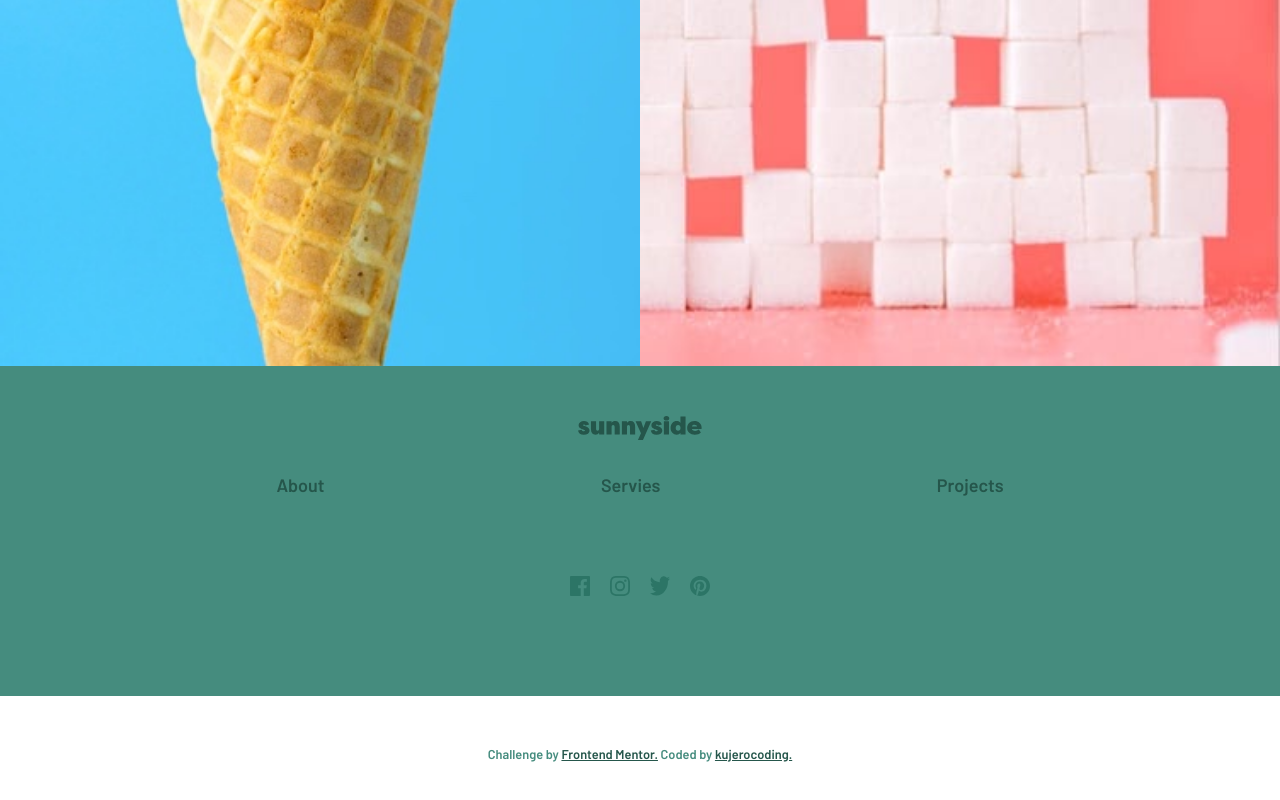
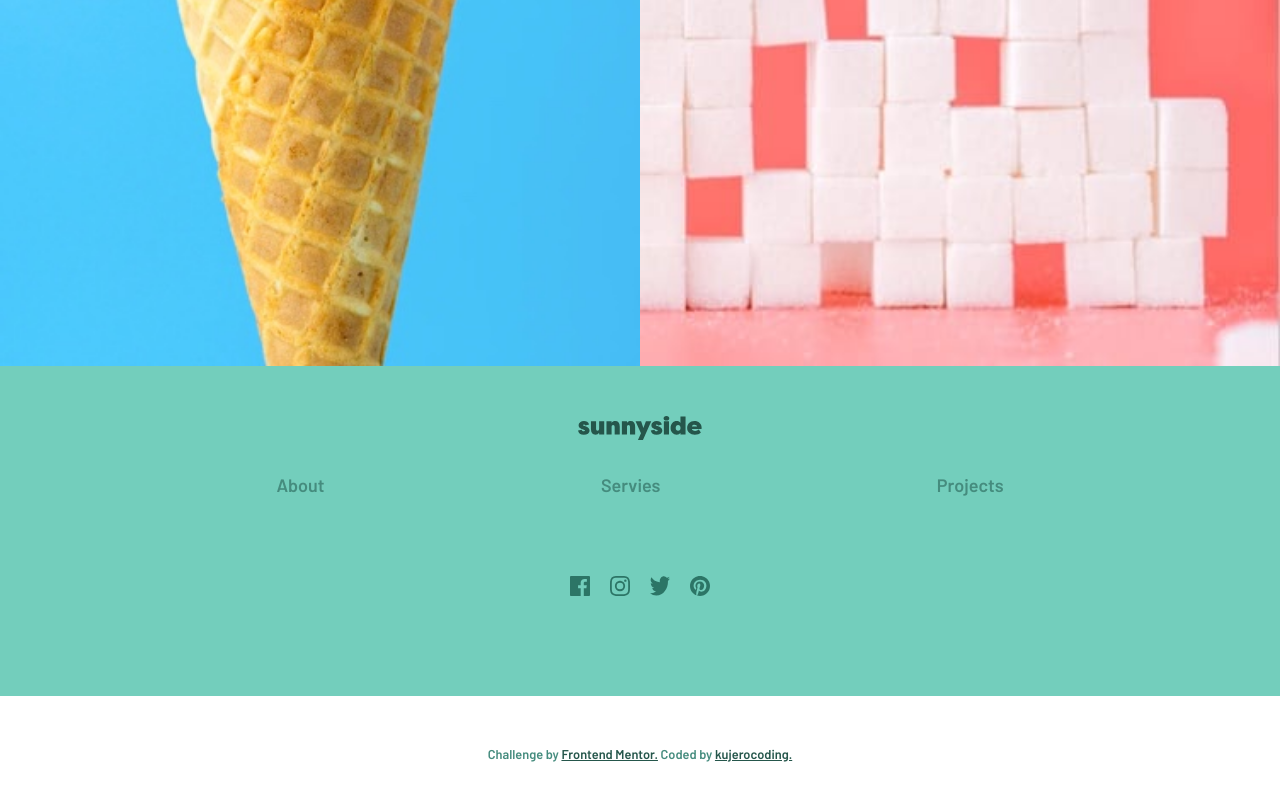
Before and after one commit to kujerocoding/sunnyside-agency-landing-page, a React (Vite) app: page / in a window 1280 px wide. Shown: the part 4754-5554 px from the top of the page. Built offline with nearby package versions, Linux system fonts and the light colour scheme.

Commit message:
Update footer lists font color

```diff
--- a/src/App.css
+++ b/src/App.css
@@ -10,6 +10,7 @@
     --DARKCYAN: #25564b;
     --DARKBLUE:  hsl(198, 62%, 26%);
     --MODERATECYAN: hsl(168, 34%, 41%);
+    --LIGHTCYAN: hsl(168, 48%, 63%);
     --VERYDARKBLUE: hsl(212, 27%, 19%);
     --VERYDARKGRAYISHBLUE: hsl(213, 9%, 39%);
     --DARKGRAYISHBLUE: hsl(232, 10%, 55%);
@@ -292,7 +293,7 @@ header{
 }
 
 .footer--linksAndIcons--container{
-    background-color: var(--MODERATECYAN);
+    background-color: var(--LIGHTCYAN);
     text-align: center;
     padding-block: 50px;
 }
@@ -301,7 +302,7 @@ header{
     display: flex;
     justify-content: space-evenly;
     list-style: none;
-    color: var(--DARKCYAN);
+    color: var(--MODERATECYAN);
     padding-block: 30px;
 }
 
```
